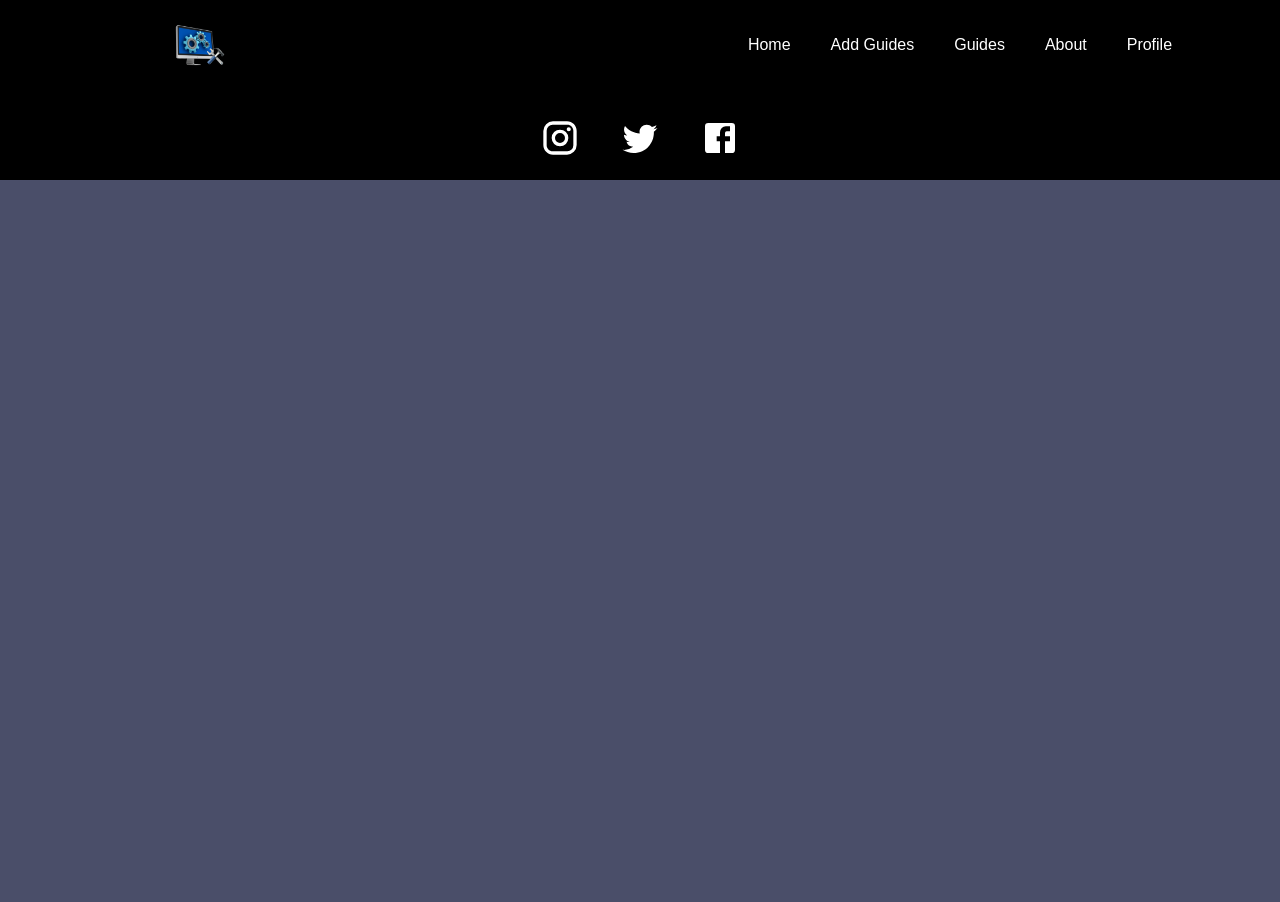
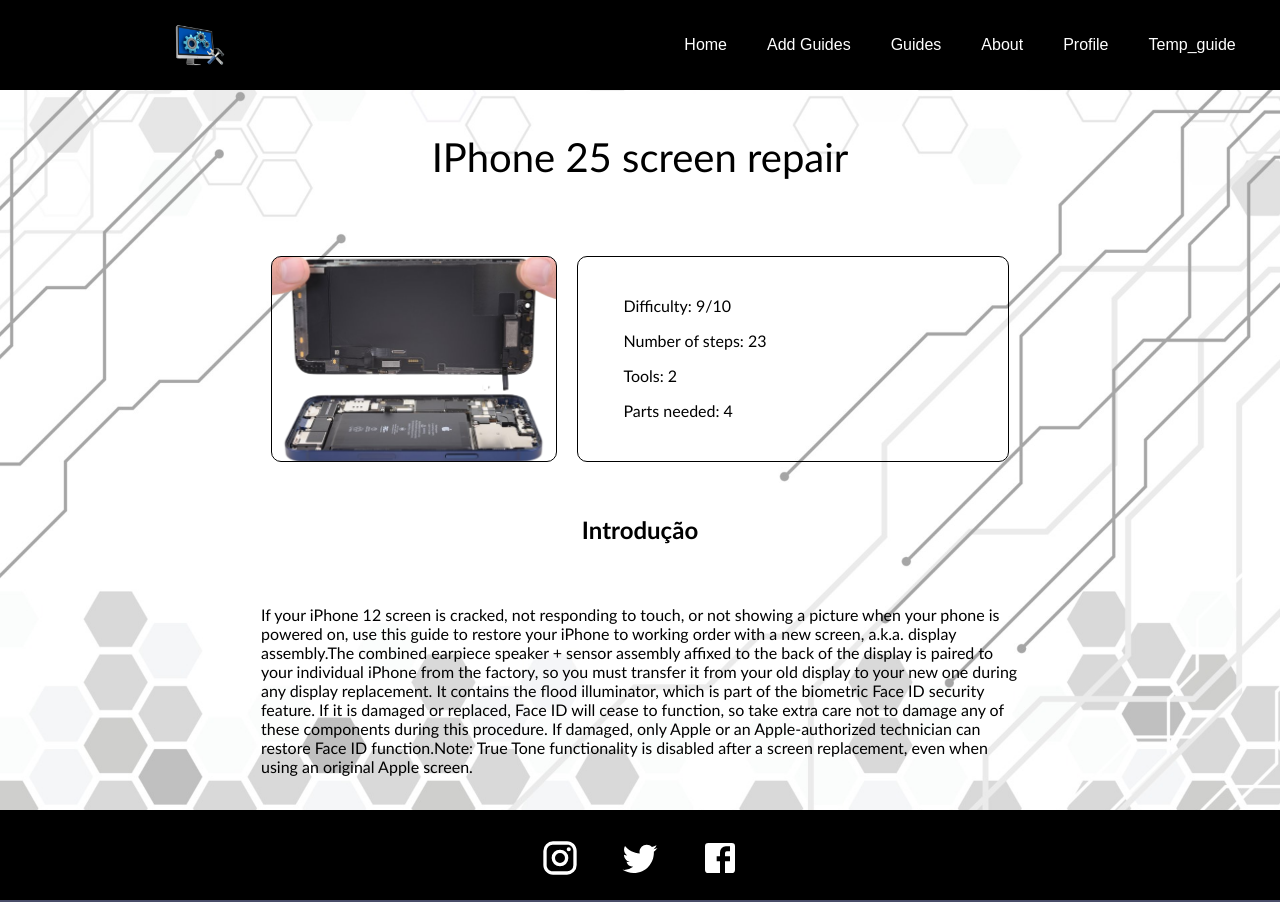
Before and after one commit to Filipe18/ihc_project, a React (Create React App) app: page /temp_guide in a window 1280 px wide. Before the commit the page ends 800 px from the top, so only its background shows below. Built offline with nearby package versions, Linux system fonts and the light colour scheme.

Commit message:
mockup de como vão ser os guiões

```diff
--- a/src/App.js
+++ b/src/App.js
@@ -4,6 +4,7 @@
 import Home from "./pages/Home"
 import Add_guides from './pages/Add_guides';
 import {BrowserRouter as Router, Route, Routes} from "react-router-dom"
+import Guide_page from './pages/Guide_page';
 
 
 function App() {
@@ -14,6 +15,7 @@
         <Routes>
           <Route exact path='/' element={<Home />}/>
           <Route exact path='/add_guides' element={<Add_guides />}/>
+          <Route exact path='/temp_guide' element={<Guide_page />}/>
         </Routes>
         <Footer />
       </Router>
--- a/src/components/Navbar.js
+++ b/src/components/Navbar.js
@@ -20,6 +20,7 @@
                     <Link to="/guides"> Guides </Link>
                     <Link to="/about"> About </Link>
                     <Link to="/profile"> Profile </Link>
+
                 </div>
             </div>
             <div className="rightSide">
@@ -28,6 +29,7 @@
                 <Link to="/guides"> Guides </Link>
                 <Link to="/about"> About </Link>
                 <Link to="/profile"> Profile </Link>
+                <Link to="/temp_guide"> Temp_guide </Link>
                 <button onClick={toggleNavbar}>
                     <ReorderIcon />
                 </button>
--- /dev/null
+++ b/src/pages/Guide_page.js
@@ -0,0 +1,43 @@
+import {Link} from "react-router-dom"
+import BannerImage from '../assets/fundo.jpeg'
+import '../styles/Guides.css'
+import * as React from 'react';
+import Card from '@mui/material/Card';
+import CardActions from '@mui/material/CardActions';
+import CardContent from '@mui/material/CardContent';
+import CardMedia from '@mui/material/CardMedia';
+import Button from '@mui/material/Button';
+import Typography from '@mui/material/Typography';
+//import ListGroup from 'react-bootstrap/ListGroup'
+
+
+
+function Guide_page() {
+
+
+    return (
+        <div className="home"  style={{backgroundImage: `url(${BannerImage})`}} >
+            <div className="headerContainer">
+                <p>IPhone 25 screen repair</p>
+            </div>
+            <div className="container">
+                <div className="container1">
+                </div>
+                <div className="container2">
+                    <p>Difficulty: 9/10</p>
+                    <p>Number of steps: 23</p>
+                    <p>Tools: 2</p>
+                    <p>Parts needed: 4</p>
+
+                </div>
+            </div>
+            <h2><left>Introdução</left></h2>
+            <div className="text">
+                <p>If your iPhone 12 screen is cracked, not responding to touch, or not showing a picture when your phone is powered on, use this guide to restore your iPhone to working order with a new screen, a.k.a. display assembly.The combined earpiece speaker + sensor assembly affixed to the back of the display is paired to your individual iPhone from the factory, so you must transfer it from your old display to your new one during any display replacement. It contains the flood illuminator, which is part of the biometric Face ID security feature. If it is damaged or replaced, Face ID will cease to function, so take extra care not to damage any of these components during this procedure. If damaged, only Apple or an Apple-authorized technician can restore Face ID function.Note: True Tone functionality is disabled after a screen replacement, even when using an original Apple screen.</p>
+            </div>
+        </div>
+
+    )
+}
+
+export default Guide_page
--- /dev/null
+++ b/src/styles/Guides.css
@@ -0,0 +1,138 @@
+.home {
+    background-color: whitesmoke;
+    width: 100%;
+    height: 90vh;
+    display: flex;
+    justify-content: center;
+    align-items: center;
+    flex-direction: column;
+    background-position: center;
+    background-repeat: no-repeat;
+    background-size: cover;
+    font-family: "Gill Sans", "Gill Sans MT", Calibri, "Trebuchet MS", sans-serif;
+}
+
+
+.headerContainer {
+    width: 100%;
+    height: 150px;
+    display: flex-end;
+    justify-content: center;
+    align-items: center;
+    flex-direction: column;
+    padding-top: 10px;
+}
+
+
+
+.headerContainer h1 {
+    justify-content: center;
+    align-items: center;
+    font-size: 50px;
+    height: 60px;
+    font-weight: 40;
+    color: rgb(0, 0, 0);
+
+}
+
+
+.container {
+    width: 60%;
+    height: 40%;
+    padding: 5px;
+    margin: 20px;
+    position:relative;
+
+    border-radius: 10px;
+    background: transparent;
+    display: flex;
+}
+
+
+.container1 {
+    width: 40%;
+    height: 92%;
+    padding: 5px;
+    margin: 10px;
+    flex-flow: row;
+    background-color: transparent;
+    background-image: url('phone.png');
+
+    border: 1px solid black;
+    border-radius: 10px;
+
+    background-image: url("broken_phone.png");
+    background-size: cover;
+    background-repeat: no-repeat;
+    background-position: center;
+
+
+}
+.container2 {
+    width: 60%;
+    height: 92%;
+    padding: 3%;
+    padding-left: 6%;
+    margin: 10px;
+    flex-flow: column;
+
+    border: 1px solid black;
+    border-radius: 10px;
+    background: transparent;
+
+    text-align: left;
+
+
+}
+
+
+.text {
+    width: 60%;
+    height: 40%;
+    padding: 5px;
+    margin: 20px;
+    position:relative;
+
+    border-radius: 10px;
+    background: transparent;
+    display: flex;
+
+}
+
+
+
+
+
+
+
+@media only screen and (max-width: 650px) {
+    .home {
+    justify-content: center;
+    align-items: center;
+    }
+    .headerContainer h1,
+    .headerContainer p {
+    }
+
+    .headerContainer {
+    width: 100%;
+    height: 150px;
+    display: flex;
+    justify-content: center;
+    align-items: center;
+    flex-direction: column;
+    padding-top: 10px;
+    }
+
+    .headerContainer h1 {
+    font-size: 40px;
+    height: 30px;
+    color: black;
+    }
+
+    .headerContainer p {
+    font-size: 30px;
+    color: white;
+    }
+
+}
--- a/src/styles/Home.css
+++ b/src/styles/Home.css
@@ -47,7 +47,6 @@
   .button_container{
     display: flex;
     flex-flow: row;
-    display: flex;
     justify-content: center;
     align-items: center;
     background-position: center;
```
Also changed, not shown: src/assets/background.jpeg, src/styles/broken_phone.png (added).
